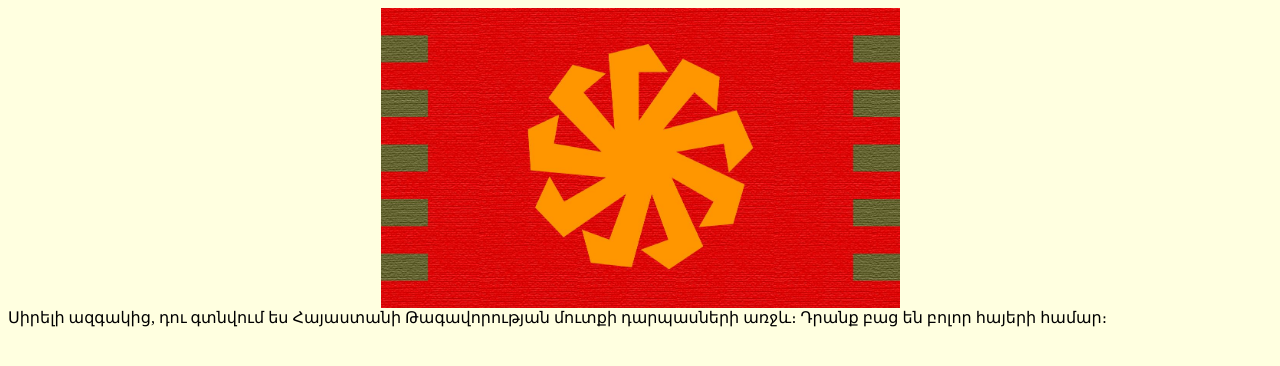
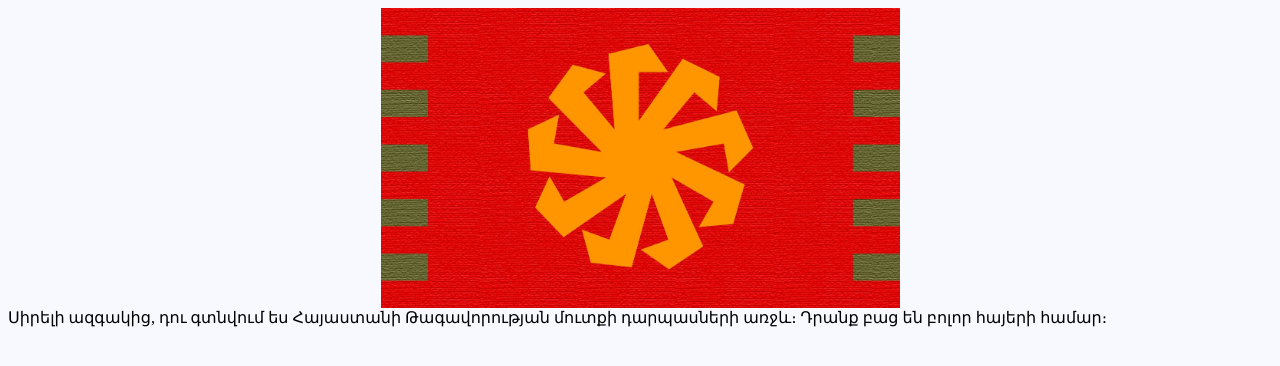
Before and after one commit to HovhannesGevorgyan/armenian_kingdom, a plain HTML site: page index.html in a window 1280 px wide. Drawn offline with Linux system fonts and the light colour scheme.

```diff
--- a/styles.css
+++ b/styles.css
@@ -1,5 +1,5 @@
 body {
-    background-color: lightyellow;
+    background-color: ghostwhite;
 }
 
 #flag {
```
Also changed, not shown: 1 other file.
